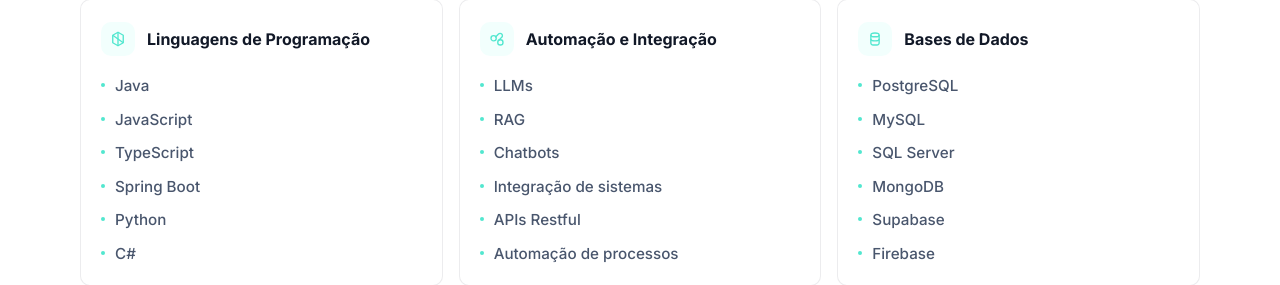
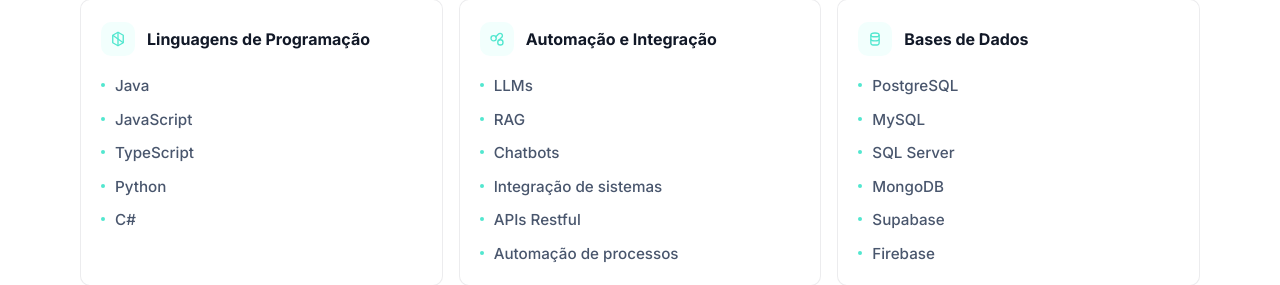
Before and after one commit to monjane10/portifolio, a React (Vite) app: page / in a window 1280 px wide. Shown: the part 3856-4141 px from the top of the page. Built offline with nearby package versions, Linux system fonts and the light colour scheme.

Commit message:
Melhorias

```diff
--- a/src/data/portfolioData.js
+++ b/src/data/portfolioData.js
@@ -123,7 +123,7 @@ export const portfolio = {
   skillGroups: [
     {
       title: 'Linguagens de Programação',
-      items: ['Java', 'JavaScript', 'TypeScript', 'Spring Boot', 'Python', 'C#'],
+      items: ['Java', 'JavaScript', 'TypeScript','Python', 'C#'],
     },
     {
       title: 'Automação e Integração',
```
